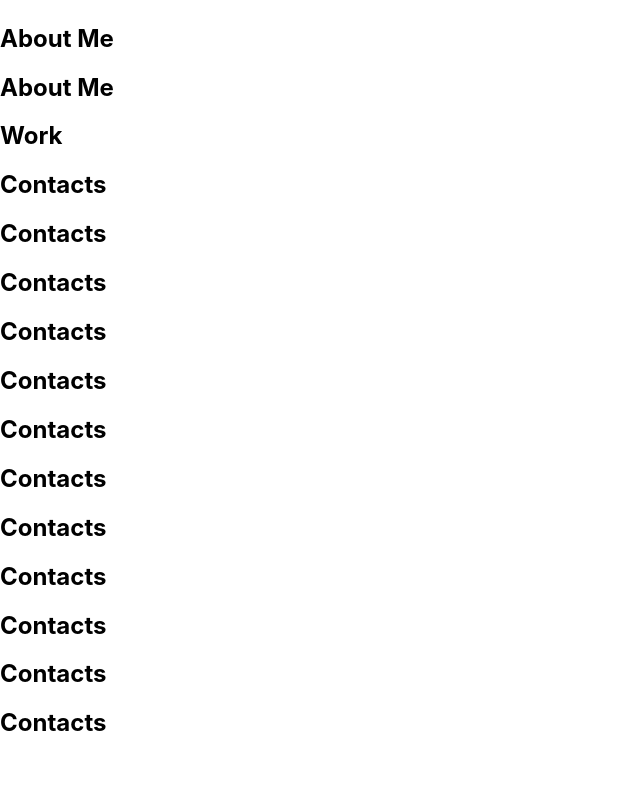
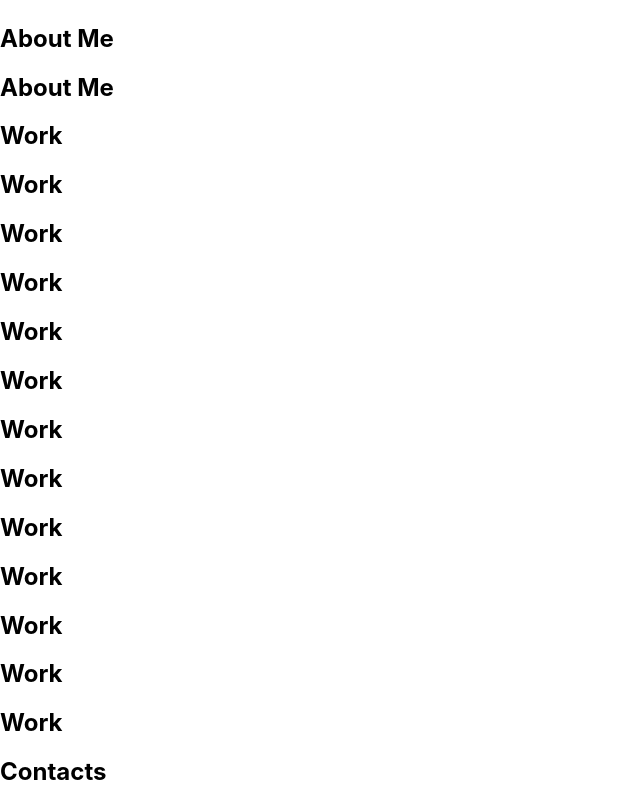
Before and after one commit to Kel-nana/kel_nana_portfolio, a React (Create React App) app: page / in a window 1280 px wide. Shown: the part 1708-2500 px from the top of the page, without its empty margins (0-640 px from the left). Before the commit the page ends 2465 px from the top, so only its background shows below. Built offline with nearby package versions, Linux system fonts and the light colour scheme.

Commit message:
Add work links

```diff
--- a/src/components/navigation/Navbar.jsx
+++ b/src/components/navigation/Navbar.jsx
@@ -4,6 +4,8 @@ import { Link as NavLinks, animateScroll as scroll } from 'react-scroll';
 const links = [
   { path: '/', text: 'Landing Page', click: 'onClick={toggleHome}' },
   { path: 'about_me', text: 'About Me' },
+  { path: 'work', text: 'Projects' },
+  { path: 'contact', text: 'Contacts' },
 ];
 
 function Navbar() {
@@ -28,7 +30,7 @@ function Navbar() {
 
   return (
     <nav className={`navbar ${scrollNav ? 'scrollNav' : ''}`}>
-      <button type="button" onClick={toggleHome}>Kel_nana</button>
+      <NavLinks type="button" to="/" onClick={toggleHome}>Kel_nana</NavLinks>
       <section>
 
         <ul>
--- a/src/components/work/Work.jsx
+++ b/src/components/work/Work.jsx
@@ -1,6 +1,20 @@
 function Work() {
   return (
-    <h2>Work</h2>
+    <section id="work">
+      <h2>Work</h2>
+      <h2>Work</h2>
+      <h2>Work</h2>
+      <h2>Work</h2>
+      <h2>Work</h2>
+      <h2>Work</h2>
+      <h2>Work</h2>
+      <h2>Work</h2>
+      <h2>Work</h2>
+      <h2>Work</h2>
+      <h2>Work</h2>
+      <h2>Work</h2>
+      <h2>Work</h2>
+    </section>
   );
 }
 
```
